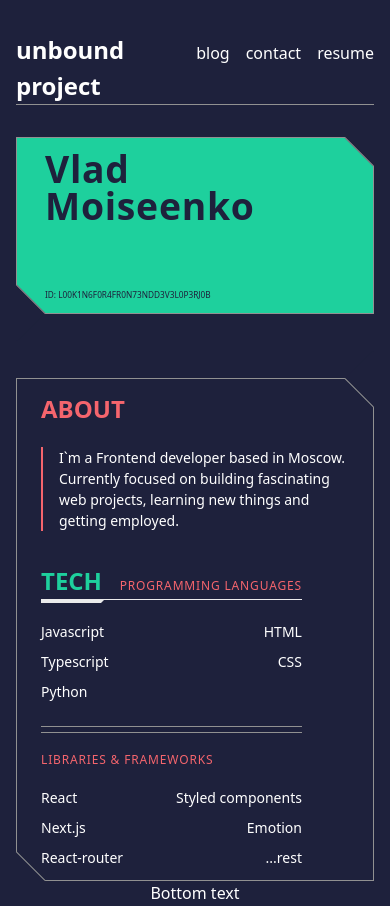
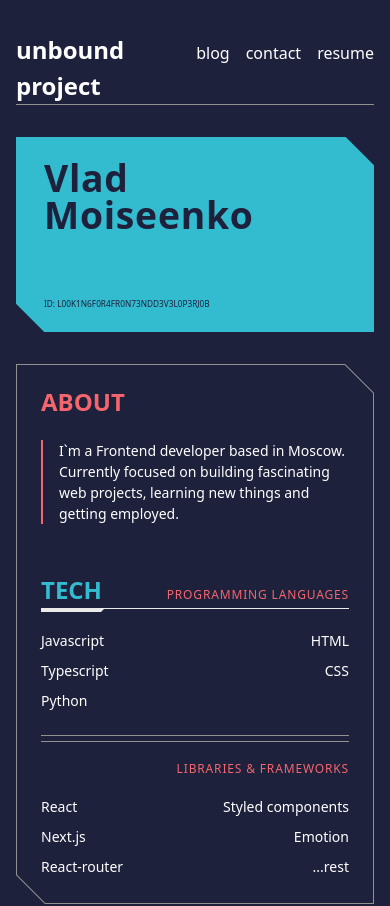
Before and after one commit to B0und/PersonalWebsite, a Next.js app: page / in a window 390 px wide. Shown: the top 906 px of the page. Built offline with nearby package versions, Linux system fonts and the light colour scheme.

Commit message:
responsive hero p2

```diff
--- a/components/About.tsx
+++ b/components/About.tsx
@@ -4,34 +4,32 @@ import { QUERIES } from "../helpers/constants";
 
 const About = () => {
   return (
-    <div>
+    <section>
       <Header>About</Header>
       <Text>
         I`m a Frontend developer based in Moscow. Currently focused on building fascinating web
         projects, learning new things and getting employed.
       </Text>
-    </div>
+    </section>
   );
 };
 
 const Header = styled.h2`
-  color: var(--color-primary-red);
-  /* font-size: ${48 / 16}rem; */
+  color: var(--color-secondary);
   font-size: clamp(24px, calc(1.5rem + (48 - 24) * ((100vw - 700px) / (1062 - 700))), 48px);
   min-height: 0vw;
 
   text-transform: uppercase;
-  width: fit-content;
+  /* width: fit-content; */
   padding-bottom: 20px;
 `;
 
 const Text = styled.p`
   min-width: 35ch;
-
   font-size: clamp(14px, calc(0.875rem + (17 - 14) * ((100vw - 700px) / (1062 - 700))), 17px);
   min-height: 0vw;
 
-  border-left: 2px solid var(--color-primary-red);
+  border-left: 2px solid var(--color-secondary);
   padding-left: 16px;
 
   @media ${QUERIES.tabletAndSmaller} {
--- a/components/DesktopHeroLayout.tsx
+++ b/components/DesktopHeroLayout.tsx
@@ -1,4 +1,3 @@
-import Image from "next/image";
 import React from "react";
 import styled from "styled-components";
 import { QUERIES } from "../helpers/constants";
@@ -7,7 +6,7 @@ import NameCard from "./NameCard";
 import Separator from "./Separator";
 import Skills from "./Skills";
 import Stats from "./Stats";
-import WrapperBorder from "./WrapperBorder";
+import WrapperBorder, { BorderWrapper } from "./WrapperBorder";
 
 const DesktopHeroLayout = () => {
   return (
@@ -40,7 +39,6 @@ const HeroWrapper = styled.div`
 const SpacedSeparator = styled(Separator)`
   margin-top: 102px;
   margin-bottom: 24px;
-  /* margin-bottom: auto; */
 `;
 
 const StatsTitle = styled.p`
@@ -50,24 +48,18 @@ const StatsTitle = styled.p`
 
   letter-spacing: 0.21em;
   color: var(--color-border);
-  /* margin-top: auto; */
   margin-bottom: 60px;
 `;
 
 const NameWrapper = styled.div`
-  /* flex: 1 1 auto; */
   min-width: 0;
   display: flex;
   flex-direction: column;
   justify-content: space-between;
 `;
-const AboutWrapper = styled(WrapperBorder)`
-  /* flex: 1 1 auto; */
-  min-width: 0;
+const AboutWrapper = styled(BorderWrapper)`
   display: flex;
   flex-direction: column;
-
-  height: auto;
 `;
 
 export default DesktopHeroLayout;
--- a/components/GlobalStyles.tsx
+++ b/components/GlobalStyles.tsx
@@ -76,10 +76,14 @@ export const GlobalStyles = createGlobalStyle`
     // silence the warning
     --reach-dialog: 1;
 
+    --color-primary: var(--color-blue);
+    --color-secondary: var(--color-red);
     --color-border: #919191;
     --color-background : #1E213C;
-    --color-primary-red: #F5656D;
-    --color-primary-green: #1ED09D;
+    --color-red: #F5656D;
+    --color-green: #11ebad;
+    --color-blue: #33BBD0;
+
 
   }
 `;
--- a/components/NameCard.tsx
+++ b/components/NameCard.tsx
@@ -5,23 +5,36 @@ import { BorderWrapper } from "./WrapperBorder";
 
 const NameCard = () => {
   return (
-    <CustomWrapper>
+    <CustomWrapper as="section">
       <Name>
         Vlad <br /> Moiseenko
       </Name>
-      <IdText>id: l00k1n6f0r4fr0n73ndd3v3l0p3rj0b</IdText>
+      <IdText aria-hidden="true">id: l00k1n6f0r4fr0n73ndd3v3l0p3rj0b</IdText>
     </CustomWrapper>
   );
 };
 
 const CustomWrapper = styled(BorderWrapper)`
   white-space: nowrap;
+  border: none;
 
-  background: var(--color-primary-green);
+  background: var(--color-primary);
   padding-left: 53px;
+
+  &:before {
+    border-bottom: 1px solid transparent;
+  }
+  &:after {
+    border-top: 1px solid transparent;
+  }
 
   @media ${QUERIES.tabletAndSmaller} {
     padding-left: 28px;
+  }
+
+  @media ${QUERIES.tabletAndSmaller} {
+    padding-top: 22px;
+    padding-bottom: 22px;
   }
 `;
 
--- a/components/Navbar.tsx
+++ b/components/Navbar.tsx
@@ -9,6 +9,7 @@ const Navbar: React.FC = () => {
     { title: "resume", href: "#" },
   ];
   return (
+    <header>
       <Nav>
         <h2>unbound project</h2>
         <List>
@@ -21,6 +22,7 @@ const Navbar: React.FC = () => {
           })}
         </List>
       </Nav>
+    </header>
   );
 };
 
--- a/components/PhoneHeroLayout.tsx
+++ b/components/PhoneHeroLayout.tsx
@@ -1,13 +1,10 @@
-import Image from "next/image";
 import React from "react";
 import styled from "styled-components";
 import { QUERIES } from "../helpers/constants";
 import About from "./About";
 import NameCard from "./NameCard";
-import Separator from "./Separator";
 import Skills from "./Skills";
-import Stats from "./Stats";
-import WrapperBorder, { BorderWrapper } from "./WrapperBorder";
+import { BorderWrapper } from "./WrapperBorder";
 
 const PhoneHeroLayout = () => {
   return (
@@ -15,7 +12,7 @@ const PhoneHeroLayout = () => {
       <NameCard />
       <AboutWrapper>
         <About />
-        <StyledSkills />
+        <Skills />
       </AboutWrapper>
     </HeroWrapper>
   );
@@ -29,28 +26,26 @@ const HeroWrapper = styled.div`
     flex-direction: column;
     gap: 64px;
   }
+
+  @media ${QUERIES.phoneAndSmaller} {
+    display: flex;
+    flex-direction: column;
+    gap: 32px;
+  }
 `;
 
 const AboutWrapper = styled(BorderWrapper)`
-  /* flex: 1 1 auto; */
-  /* min-width: 0; */
   display: flex;
   flex-direction: row;
-  flex-wrap: wrap;
-  height: auto;
-  /* display: grid;
-  grid-auto-flow: column;
-  grid-auto-columns: 1fr; */
-  gap: 32px;
+  justify-content: space-between;
+  gap: 48px;
+
+  @media ${QUERIES.phoneAndSmaller} {
+    display: flex;
+    flex-direction: column;
+    padding-top: 19px;
+    padding-bottom: 26px;
+  }
 `;
 
-const StyledSkills = styled(Skills)`
-  padding-left: 0px;
-`;
-
-const Content = styled.div`
-  display: flex;
-  flex-direction: column;
-  gap: 64px;
-`;
 export default PhoneHeroLayout;
--- a/components/Skills.tsx
+++ b/components/Skills.tsx
@@ -13,7 +13,7 @@ const Skills = () => {
         <Title>tech</Title>
         <SubHeaderWrapper>
           <GraySubHeader>data</GraySubHeader>
-          <SubHeader>programming languages</SubHeader>
+          <SubHeader as="h3">programming languages</SubHeader>
         </SubHeaderWrapper>
       </HeadingWrapper>
 
@@ -34,7 +34,7 @@ const Skills = () => {
         <Border />
         <Border />
 
-        <SubHeader>Libraries & frameworks</SubHeader>
+        <SubHeader as="h3">Libraries & frameworks</SubHeader>
         <SkillGrid>
           {libraries.map((library) => (
             <Item key={library}>{library}</Item>
@@ -44,11 +44,12 @@ const Skills = () => {
     </Wrapper>
   );
 };
-const Wrapper = styled.div`
+const Wrapper = styled.section`
   --subLineWidth: 120px;
+
   display: flex;
   flex-direction: column;
-  /* max-width: fit-content; */
+  align-items: flex-start;
 
   padding-left: 8%;
 
@@ -61,36 +62,53 @@ const HeadingWrapper = styled.div`
   display: flex;
   flex-direction: row;
   align-items: center;
+  justify-content: flex-start;
+  gap: 4rem;
+
+  width: 100%;
+  padding-right: 1rem;
 
   @media ${QUERIES.tabletAndSmaller} {
+    padding-right: 0rem;
     align-items: baseline;
+  }
+
+  @media ${QUERIES.phoneAndSmaller} {
+    flex-wrap: wrap;
+    justify-content: space-between;
+    gap: 0.5rem;
+
+    padding-right: 0;
   }
 `;
 
 const Title = styled.h2`
-  /* font-size: ${48 / 16}rem; */
+  font-size: clamp(24px, calc(1.5rem + (48 - 24) * ((100vw - 700px) / (1062 - 700))), 48px);
+  min-height: 0vw; /* safari fix */
 
-  font-size: clamp(24px, calc(1.5rem + (48 - 24) * ((100vw - 700px) / (1062 - 700))), 48px);
-  min-height: 0vw;
-
-  color: var(--color-primary-green);
+  color: var(--color-primary);
   text-transform: uppercase;
 `;
 
 const SubHeader = styled.p`
-  /* font-size: ${16 / 16}rem; */
   font-size: clamp(12px, calc(0.75rem + (16 - 12) * ((100vw - 700px) / (1062 - 700))), 16px);
   min-height: 0vw;
 
   letter-spacing: 0.07em;
   text-transform: uppercase;
-  color: var(--color-primary-red);
+  color: var(--color-secondary);
   font-weight: 500;
   white-space: nowrap;
 
   @media ${QUERIES.tabletAndSmaller} {
+    text-align: right;
     padding-left: 0px;
     --subLineWidth: 60px;
+  }
+
+  @media ${QUERIES.phoneAndSmaller} {
+    text-align: right;
+    margin-left: auto;
   }
 `;
 
@@ -108,18 +126,25 @@ const GraySubHeader = styled.p`
 `;
 
 const SubHeaderWrapper = styled.div`
-  margin-left: 64px;
+  margin-left: auto;
 
   @media ${QUERIES.tabletAndSmaller} {
-    margin-left: auto;
+  }
+
+  @media ${QUERIES.phoneAndSmaller} {
+    margin-left: 0;
   }
 `;
 
 const Content = styled.div`
-  margin-left: 187px;
+  align-self: flex-end;
 
   @media ${QUERIES.tabletAndSmaller} {
     margin-left: 0;
+  }
+
+  @media ${QUERIES.phoneAndSmaller} {
+    width: 100%;
   }
 `;
 const SkillGrid = styled.div`
--- a/helpers/constants.ts
+++ b/helpers/constants.ts
@@ -5,7 +5,7 @@ export const WEIGHTS = {
 };
 
 export const BREAKPOINTS = {
-  phone: 600,
+  phone: 742,
   tablet: 1063,
   laptop: 1300,
 };
--- a/pages/index.tsx
+++ b/pages/index.tsx
@@ -22,9 +22,16 @@ const Home: NextPage = () => {
       <Layout>
         <DesktopHeroLayout />
         <PhoneHeroLayout />
+        <Projects>Projects</Projects>
       </Layout>
     </MaxWidthWrapper>
   );
 };
 
+const Projects = styled.h2`
+  text-align: center;
+  padding-top: 64px;
+  padding-bottom: 64px;
+`;
+
 export default Home;
```
Also changed, not shown: public/graphic.svg. Lines whose indentation alone changed are shown as unchanged.
